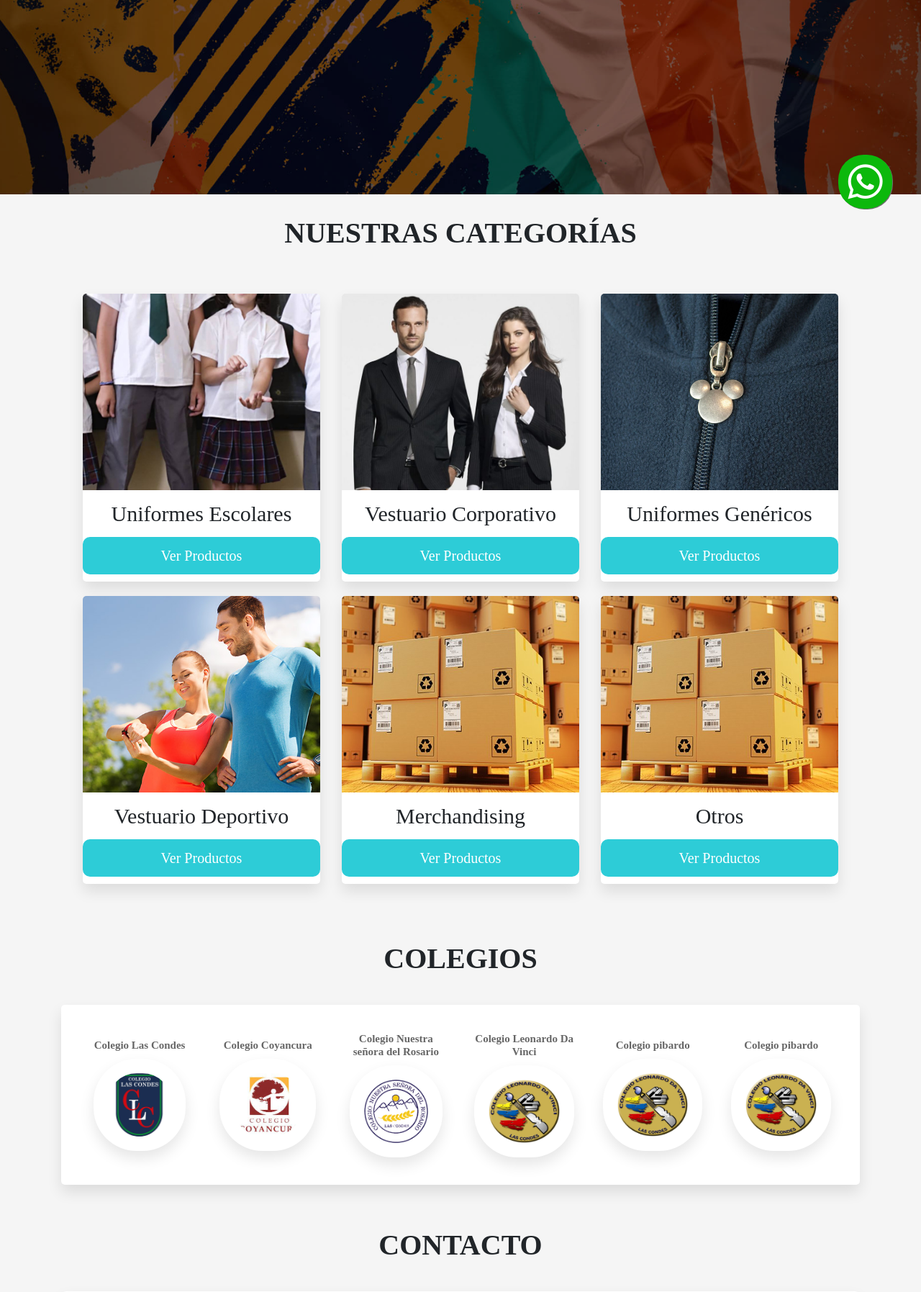
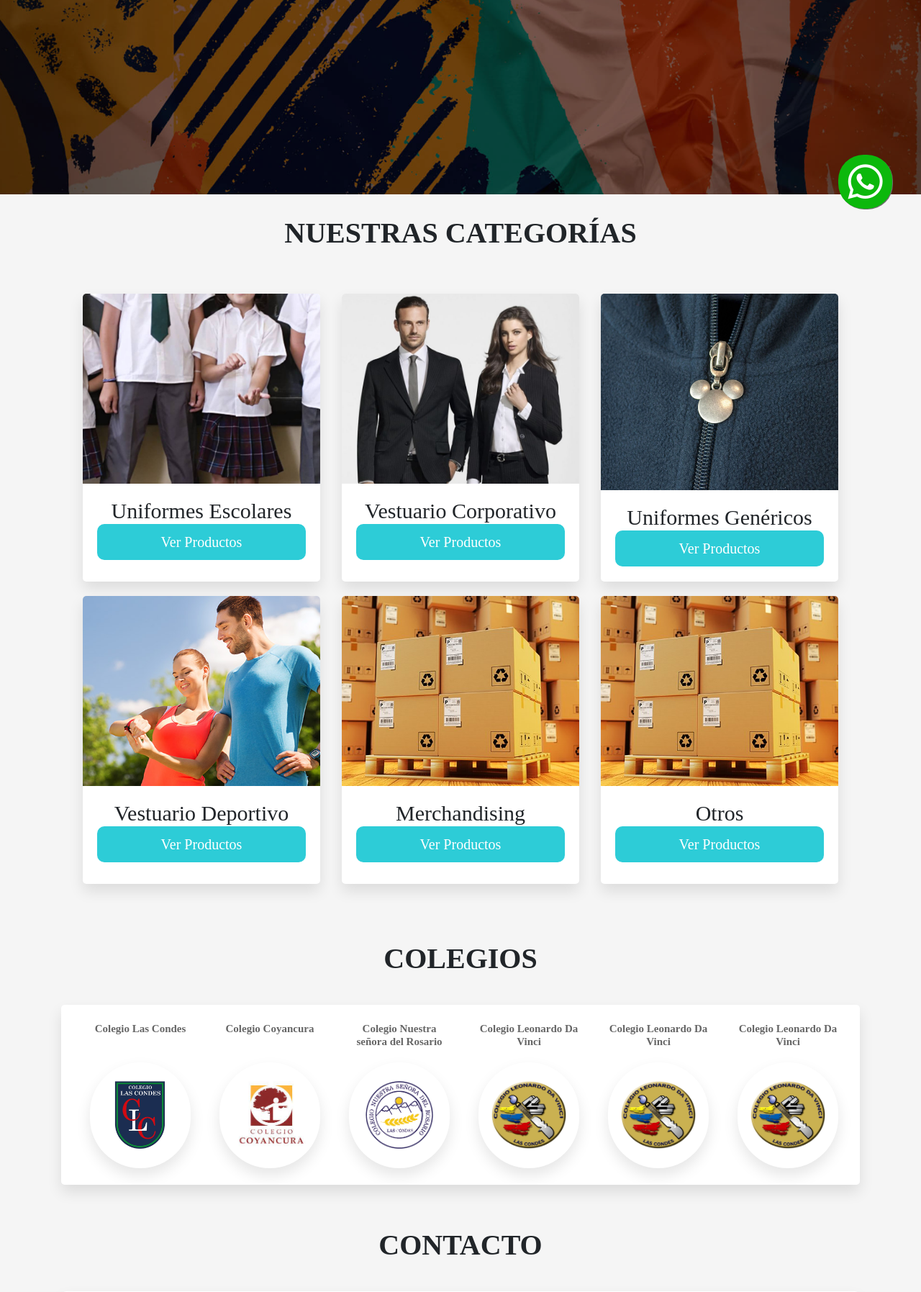
Before and after one commit to lucianohuenuvil/tienda, a PHP site: page / in a window 1280 px wide. Shown: the part 480-2275 px from the top of the page at 72% size. Run offline with PHP 8.4, Linux system fonts and the light colour scheme; some libraries are stand-ins or nearby versions.

Commit message:
Cambios en el diseño

```diff
--- a/css/index.css
+++ b/css/index.css
@@ -173,7 +194,22 @@ main{
     object-fit: cover;
 }
 
-.btn{
+
+.text-button{
+    width: 100%;
+    padding: 20px;
+    text-align: center;
+}
+
+.text-button h4, a{
+    padding: 0;
+    margin: 0;
+    text-decoration: none;
+}
+
+
+
+.button{
     display: block;
     width: 100%;
     border-radius: 0.5rem;
@@ -184,6 +220,7 @@ main{
     cursor: pointer;
     text-transform: capitalize;
     text-align: center;
+    border: none;
 
 }
 
@@ -352,30 +392,43 @@ main{
 
 
 
-
-
 .college{
-    height: 80%;
-    width: 100%;
+    height: 100%;
+    width: 180px;
     display: flex;
     flex-direction: column;
     justify-content: center;
     align-items: center;
     text-align: center;
-    padding: 20px;
+    padding-left: 20px;
+    padding-right: 20px;
+
 }
 
+
 .college h2{
+
     font-size: 15px;
+    padding-bottom: 10px;
+    height: 46px;
     color: #666;
 }
 
-.college img{
-    height: 100%;
-    padding: 20px;
-    background-color: white;
-    border-radius: 60px;
+.college-img{
+    height: 70%;
+    width: 140px;
+
+    background-color: #ffffff;
+    padding: 15px;
     box-shadow: 0 .5rem 1rem rgba(0,0,0,.1);
+    border-radius: 90px;
+    align-items: center;
+    display: flex;
+    justify-content: center;
+}
+
+.college-img img{
+    height: 80%;
 }
 
 
--- a/index.html
+++ b/index.html
@@ -3,11 +3,10 @@
 <head>
     <meta charset="UTF-8">
     <meta http-equiv="X-UA-Compatible" content="IE=edge">
+    <meta name="description" content="Atrévete y marca la diferencia, Tu imagen en nuestras manos!">
     <meta name="viewport" content="width=device-width, initial-scale=1.0">
     <link href="https://cdn.jsdelivr.net/npm/bootstrap@5.1.3/dist/css/bootstrap.min.css" rel="stylesheet" integrity="sha384-1BmE4kWBq78iYhFldvKuhfTAU6auU8tT94WrHftjDbrCEXSU1oBoqyl2QvZ6jIW3" crossorigin="anonymous">
     <link rel="stylesheet" href="css/index.css">
-
-
 
 
     <script src="https://kit.fontawesome.com/56e753ffcd.js" crossorigin="anonymous"></script>
@@ -23,17 +22,29 @@
 <body>
     <header  class="header">
         <nav class="navbar container">
-            <a class="link" href=""> <img src="/img/logo.png" alt=""></a>
+            <a class="link" href=""> <img src="/img/logo.png" alt=""> <h1>styloschool</h1></a>
             <a class="link links-nav" href="">Nosotros</a>
             <a class="link links-nav" href="">Colegios</a>
+            <a class="link links-nav" href="">Contacto</a>
             <a class="link links-nav" href="">Ubicación</a>
-            <a class="link links-nav" href="">Contacto</a>
+
 
             <div class="icon-responsive">
                 <a onclick="navresponsive()"> <i  class="fas fa-bars"></i> </a>
             </div>
 
+
+
+            <div id="button-responsive" class="navbar-responsive showmenu">
+                <a class="link responsive-link" href="#nosotros">Nosotros</a>
+                <a class="link responsive-link" href="#colegios">Colegios</a>
+                <a class="link responsive-link" href="#ubicacion">Ubicación</a>
+                <a class="link responsive-link" href="#contacto">Contacto</a>
+            </div>
+
         </nav>
+
+
 
     </header>
 
@@ -59,7 +70,7 @@
     </section>
 
 <main >
-    <section id="change" class="container-section">
+    <section id="categorias" class="container-section">
         <div class="container">
             <div class="text-section">
                 <h2>NUESTRAS CATEGORÍAS</h2>
@@ -68,39 +79,56 @@
             <div class="container-cards">
                 <div class="container-box">
                     <img src="/img/categorias/uniformes-escolares.jpg" alt="">
+                    <div class="text-button">
                         <h4>Uniformes Escolares</h4>
-                    <a class="btn" href="/productos01.html">Ver productos</a>
+                        <a class="button" href="/productos01.html">Ver productos</a>
+                    </div>
                 </div>
 
                 <div class="container-box">
                     <img src="/img/categorias/Ropa-corporativa.jpg" alt="">
+                    <div class="text-button">
                         <h4>Vestuario Corporativo</h4>
-                    <p class="btn">Ver productos</p>
+                        <p class="button">Ver productos</p>
+                    </div>
+
                 </div>
 
 
                 <div class="container-box">
                     <img src="/img/categorias/uniforme-generico.jpg" alt="">
+                    <div class="text-button">
                         <h4>Uniformes Genéricos</h4>
-                    <p class="btn">Ver productos</p>
+                        <p class="button">Ver productos</p>
+                    </div>
+
                 </div>
 
                 <div class="container-box">
                     <img src="/img/categorias/deporte.jpg" alt="">
+                    <div class="text-button">
                         <h4>Vestuario Deportivo</h4>
-                    <p class="btn">Ver productos</p>
+                        <p class="button">Ver productos</p>
+                    </div>
+
                 </div>
 
                 <div class="container-box">
                     <img src="/img/categorias/seguro_de_mercancia.jpg" alt="">
+                    <div class="text-button">
                         <h4>Merchandising</h4>
-                    <p class="btn">Ver productos</p>
+                        <p class="button">Ver productos</p>
+                    </div>
+
                 </div>
 
                 <div class="container-box">
                     <img src="/img/categorias/seguro_de_mercancia.jpg" alt="">
+                    <div class="text-button">
                         <h4>Otros</h4>
-                    <p class="btn">Ver productos</p>
+                        <p class="button">Ver productos</p>
+                    </div>
+
                 </div>
 
 
@@ -116,40 +144,58 @@
 
 
 
-    <section class="container-section">
+    <section id="colegios" class="container-section">
         <div class="container">
-            <h1 class="heading-form">COLEGIOS</h1>
+            <h2 class="heading-form">COLEGIOS</h2>
 
             <div class="college-container">
 
                 <div class="college">
                     <h2>Colegio Las Condes</h2>
+                    <div class="college-img" >
                         <img src="/img/Colegios/Colegio_las_condes.jpg" alt="">
+                    </div>
+
                 </div>
 
                 <div class="college">
                     <h2>Colegio Coyancura</h2>
+                    <div class="college-img">
                         <img src="/img/Colegios/Coyancura.jpg" alt="">
+                    </div>
+
                 </div>
 
                 <div class="college">
                     <h2>Colegio Nuestra señora del Rosario</h2>
+                    <div class="college-img">
                         <img src="/img/Colegios/Nuestra_señora_del_rosario.png" alt="">
+                    </div>
+
                 </div>
 
                 <div class="college">
                     <h2>Colegio Leonardo Da Vinci</h2>
+                    <div class="college-img">
                         <img src="/img/Colegios/Leonardo_da_vinci_iNn1m5T.png" alt="">
                     </div>
 
+                </div>
+
                 <div class="college">
-                    <h2>Colegio pibardo</h2>
+                    <h2>Colegio Leonardo Da Vinci</h2>
+                    <div class="college-img">
                         <img src="/img/Colegios/Leonardo_da_vinci_iNn1m5T.png" alt="">
                     </div>
 
+                </div>
+
                 <div class="college">
-                    <h2>Colegio pibardo</h2>
+                    <h2>Colegio Leonardo Da Vinci</h2>
+                    <div class="college-img">
                         <img src="/img/Colegios/Leonardo_da_vinci_iNn1m5T.png" alt="">
+                    </div>
+
                 </div>
 
             </div>
@@ -167,9 +213,9 @@
 
 
 
-    <section class="container-section">
+    <section id="contacto" class="container-section">
         <div class="container">
-            <h1 class="heading-form">Contacto</h1>
+            <h2 class="heading-form">Contacto</h2>
 
             <form class="form-container">
 
@@ -203,7 +249,7 @@
                     </div>
                 </div>
 
-                <input type="submit" value="Enviar" class="btn" name="order">
+                <input type="submit" value="Enviar" class="button" name="order">
 
             </form>
 
@@ -213,7 +259,7 @@
 
 
 
-    <section class="container container-section">
+    <section id="ubicacion" class="container container-section">
         <div class="container">
             <h2 class="heading-form">¿Dónde estamos ubicados?</h2>
             <div class="container-maps">
```
Also changed, not shown: other parts of css/index.css (+31 -7 lines), js/main.js (+39 -0 lines). Lines whose indentation alone changed are shown as unchanged.
